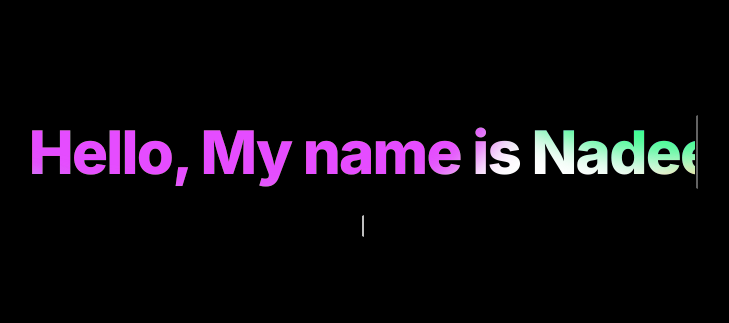
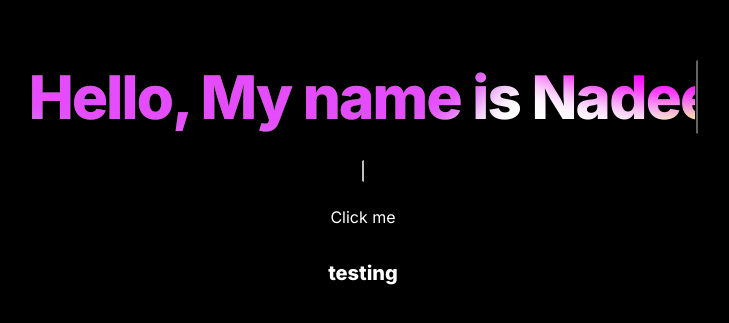
Before and after one commit to NadeemAhmadd/PortfolioSite, a React (Create React App) app in the folder nadeems_porfolio_site/: page / in a window 1280 px wide. Shown: the part 201-524 px from the top of the page, without its empty margins (277-1006 px from the left). Built offline with nearby package versions, Linux system fonts and the light colour scheme.

Commit message:
adding buttons and formatting

```diff
--- a/nadeems_porfolio_site/package.json
+++ b/nadeems_porfolio_site/package.json
@@ -8,7 +8,10 @@
     "@testing-library/user-event": "^13.5.0",
     "react": "^18.2.0",
     "react-dom": "^18.2.0",
+    "react-icons": "^4.8.0",
+    "react-router-dom": "^6.11.0",
     "react-scripts": "5.0.1",
+    "sass": "^1.62.1",
     "web-vitals": "^2.1.4"
   },
   "scripts": {
--- a/nadeems_porfolio_site/src/App.css
+++ b/nadeems_porfolio_site/src/App.css
@@ -1,3 +1,4 @@
+
 .fade-in {
   opacity: 0;
   animation: fadeIn 1s ease-in forwards;
--- a/nadeems_porfolio_site/src/App.js
+++ b/nadeems_porfolio_site/src/App.js
@@ -2,14 +2,31 @@ import './App.css';
 import Backround from './components/backround';
 import './components/aurora.css'
 import './components/typing.css'
-import { useEffect, useRef } from 'react';
+import { useRef } from "react";
+import "./App.css";
+import ScrollToTop from "./components/ScrollToTop.js";
+import TopPageButton from './components/top_page_button';
 
 
 function App() {
+  const services = useRef(null);
+  const blog = useRef(null);
+  const contact = useRef(null);
+
+  const scrollToSection = (elementRef) => {
+    window.scrollTo({
+      top: elementRef.current.offsetTop,
+      behavior: "smooth",
+    });
+  };
+
 
   return (
+
     <div class="content fade-in">
-    <section>
+    <Backround/>
+
+    <section id="titlepage">
 
     <h1  class="title  cursor typewriter-animation">Hello, My name is Nadeem.
         <div class="aurora">
@@ -23,11 +40,19 @@ function App() {
 
     </h1>
     <p class="cursor typewriter-animation"style={ {fontSize: '16px', animationDelay: '6s'}}>Welcome to my portfolio site.</p>
+    <TopPageButton  onClick={() => document.getElementById('aboutme').scrollIntoView({ behavior: 'smooth' })}/>
+
     </section>
-    <Backround/>
+    <section id='aboutme'>
+    <h1>testing</h1>
+    </section>
+
+
+
     </div>
 
   );
+
 }
 
 export default App;
--- /dev/null
+++ b/nadeems_porfolio_site/src/components/ScrollToTop.js
@@ -0,0 +1,35 @@
+import React, { useState, useEffect } from "react";
+import { FaAngleDoubleUp } from "react-icons/fa";
+
+const ScrollToTop = () => {
+  const [showScrollTopButton, setShowScrollTopButton] = useState(false);
+
+  useEffect(() => {
+    window.addEventListener("scroll", () => {
+      if (window.scrollY > 300) {
+        setShowScrollTopButton(true);
+      } else {
+        setShowScrollTopButton(false);
+      }
+    });
+  }, []);
+
+  const scrollTop = () => {
+    window.scrollTo({
+      top: 0,
+      behavior: "smooth",
+    });
+  };
+  return (
+    <div>
+      {showScrollTopButton && (
+        <FaAngleDoubleUp
+          className="top-btn-position top-btn-style"
+          onClick={scrollTop}
+        />
+      )}
+    </div>
+  );
+};
+
+export default ScrollToTop;
--- a/nadeems_porfolio_site/src/components/aurora.css
+++ b/nadeems_porfolio_site/src/components/aurora.css
@@ -64,7 +64,7 @@ body {
 }
 
 .aurora__item:nth-of-type(2) {
-  background-color: #ffc640;
+  background-color: #FFFF00;
   right: 0;
   top: 0;
   animation: aurora-border 6s ease-in-out infinite,
@@ -72,7 +72,7 @@ body {
 }
 
 .aurora__item:nth-of-type(3) {
-  background-color: #33ff8c;
+  background-color: #FF00FF;
   left: 0;
   bottom: 0;
   animation: aurora-border 6s ease-in-out infinite,
--- a/nadeems_porfolio_site/src/components/backround.css
+++ b/nadeems_porfolio_site/src/components/backround.css
@@ -20,4 +20,6 @@ canvas{
     left: 0;
     margin: auto;
     border: 2px solid black;
+    /* pointer-events: none; */
+
 }
--- /dev/null
+++ b/nadeems_porfolio_site/src/components/top_page_button.js
@@ -0,0 +1,16 @@
+import "./top_page_button.scss"
+import PropTypes from 'prop-types';
+import React from 'react';
+
+class TopPageButton extends React.Component {
+  render() {
+    return (
+    //   <button className="slide">Slide</button>
+      <div class="slide centered-div my-div">Click me</div>
+
+
+    );
+  }
+}
+
+export default TopPageButton
--- /dev/null
+++ b/nadeems_porfolio_site/src/components/top_page_button.scss
@@ -0,0 +1,112 @@
+
+
+// // And from the left
+// .slide:hover,
+// .slide:focus {
+//   box-shadow: inset 6.5em 0 0 0 var(--hover);
+// }
+
+
+// //=== Set button colors
+// // If you wonder why use Sass vars or CSS custom properties...
+//   // Make a map with the class names and matching colors
+// $colors: (
+//   slide: #8fc866,
+// );
+
+// // Sass variables compile to a static string; CSS variables are dynamic and inherited
+//   // Loop through the map and set CSS custom properties using Sass variables
+// @each $button, $color in $colors {
+//   .#{$button} {
+//     --color: #{$color};
+//     --hover: #{adjust-hue($color, 45deg)};
+//   }
+// }
+
+// button {
+//   color: var(--color);
+//   transition: 0.25s;
+
+//   &:hover,
+//   &:focus {
+//     border-color: var(--hover);
+//     color: #fff;
+//   }
+// }
+
+
+// // Basic button styles
+// button {
+//   background: none;
+//   border: 2px solid;
+//   font: inherit;
+//   line-height: 1;
+//   margin: 0.5em;
+//   padding: 1em 2em;
+// }
+
+// h1 { font-weight: 400; }
+
+
+
+$colors: (
+  slide: #ffffff,
+);
+
+
+@each $button, $color in $colors {
+  .#{$button} {
+    --color: #{$color};
+    --hover: #{adjust-hue($color, 45deg)};
+    --slide-distance: 100em;
+    --slide-duration: 0.3s;
+    --fill-duration: 0.4s;
+    color: var(--color);
+    position: relative;
+    overflow: hidden;
+    transition: color var(--fill-duration) ease-in-out, background-color var(--fill-duration) ease-in-out;
+    background-color: transparent;
+    border: none;
+    font: inherit;
+    line-height: 1;
+    width: 200px;
+    margin: 0.5em;
+    padding: 1em 2em;
+    cursor: pointer;
+
+    &:before {
+      content: '';
+      position: absolute;
+      top: 0;
+      left: 0;
+      width: 0;
+      height: 100%;
+      background-color: var(--hover);
+      transition: width var(--slide-duration) ease-in-out;
+      z-index: -1;
+    }
+
+    &:hover:before {
+    //   width: var(--slide-distance);
+      width: 1em; // Decrease the width of the sliding bar to 30%
+
+    }
+
+    &:hover {
+      color: rgb(0, 0, 0);
+      background-color: var(--hover);
+
+    }
+  }
+}
+
+.centered-div {
+    display: flex;
+    justify-content: center;
+  }
+
+  .my-div {
+    // margin-left: 700px;
+    // margin-right: 20px;
+    margin: 0 auto;
+  }
```
Also changed, not shown: nadeems_porfolio_site/src/components/section.js (added, +36 -0 lines), 1 other file (tests, documents, lock files or other folders).
